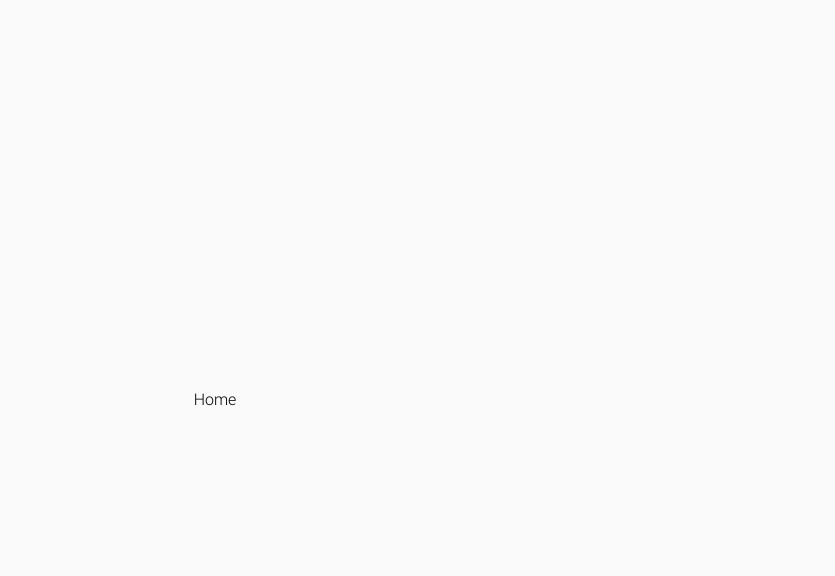
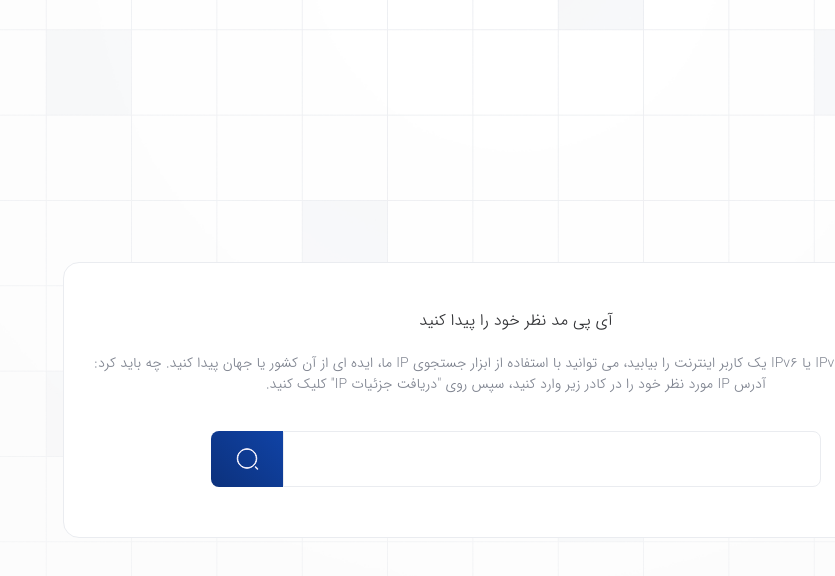
Before and after one commit to Mehrdadrd1/ip-address-info-geolocation, a React (Vite) app: page /home in a window 1280 px wide. Shown: the top 576 px of the page, without its empty margins (445-1280 px from the left). Built offline with nearby package versions, Linux system fonts and the light colour scheme.

Commit message:
icons from figma added - verification page done - homepage ui done

```diff
--- a/package.json
+++ b/package.json
@@ -13,7 +13,6 @@
     "react": "^18.3.1",
     "react-dom": "^18.3.1",
     "react-hook-form": "^7.53.0",
-    "react-icons": "^5.3.0",
     "react-router-dom": "^6.27.0",
     "react-toastify": "^10.0.6",
     "styled-components": "^6.1.13"
--- /dev/null
+++ b/src/components/ArrowLeft/ArrowLeft.tsx
@@ -0,0 +1,23 @@
+const ArrowLeft = () => {
+  return (
+    <svg
+      width="24"
+      height="24"
+      viewBox="0 0 24 24"
+      fill="none"
+      xmlns="http://www.w3.org/2000/svg"
+    >
+      <path
+        d="M4.20639 11.6464L3.85283 12L4.20639 12.3535L9.74639 17.8935C9.84113 17.9883 9.84113 18.1517 9.74639 18.2464L9.74029 18.2525L9.73441 18.2588C9.70417 18.2912 9.6453 18.32 9.56994 18.32C9.50539 18.32 9.44478 18.2977 9.39349 18.2464L3.32349 12.1764C3.22876 12.0817 3.22876 11.9183 3.32349 11.8235L9.39349 5.75355C9.48823 5.65881 9.65165 5.65881 9.74639 5.75355C9.84113 5.84829 9.84113 6.0117 9.74639 6.10644L4.20639 11.6464Z"
+        fill="#292D32"
+        stroke="#313235"
+      />
+      <path
+        d="M20.5 12.75H3.67004C3.26004 12.75 2.92004 12.41 2.92004 12C2.92004 11.59 3.26004 11.25 3.67004 11.25H20.5C20.91 11.25 21.25 11.59 21.25 12C21.25 12.41 20.91 12.75 20.5 12.75Z"
+        fill="#292D32"
+      />
+    </svg>
+  );
+};
+
+export default ArrowLeft;
--- a/src/components/Input/Input.tsx
+++ b/src/components/Input/Input.tsx
@@ -16,6 +16,10 @@ export const Input = styled.input((props) => ({
     lineHeight: "21px",
   },
   "&:hover": {
-    borderColor: props.theme.colors.gradientColor,
+    borderColor: "#1043A6",
+  },
+  "&:focus": {
+    outline: "none", // Removes the default focus outline
+    border: `1px solid #1043A6`, // Uses the theme's border color on focus
   },
 }));
--- a/src/components/LoadinfSvg/LoadinfSvg.tsx
+++ b/src/components/LoadinfSvg/LoadinfSvg.tsx
@@ -1,5 +1,3 @@
-import React from "react";
-
 const LoadinfSvg = () => {
   return (
     <div
--- /dev/null
+++ b/src/components/SearchIcon/SearchIcon.tsx
@@ -0,0 +1,32 @@
+const SearchIcon = () => {
+  return (
+    <div
+      style={{
+        display: "flex",
+        flexDirection: "row",
+        justifyContent: "center",
+        alignItems: "center",
+      }}
+    >
+      <svg
+        width="25"
+        height="24"
+        viewBox="0 0 25 24"
+        fill="none"
+        xmlns="http://www.w3.org/2000/svg"
+      >
+        <path
+          d="M12 21.25C6.62614 21.25 2.25 16.8739 2.25 11.5C2.25 6.12614 6.62614 1.75 12 1.75C17.3739 1.75 21.75 6.12614 21.75 11.5C21.75 16.8739 17.3739 21.25 12 21.25ZM12 2.25C6.89349 2.25 2.75 6.40423 2.75 11.5C2.75 16.5958 6.89349 20.75 12 20.75C17.1065 20.75 21.25 16.5958 21.25 11.5C21.25 6.40423 17.1065 2.25 12 2.25Z"
+          fill="#F9F5FF"
+          stroke="#F9F5FF"
+        />
+        <path
+          d="M22.4999 22.75C22.3099 22.75 22.1199 22.68 21.9699 22.53L19.9699 20.53C19.6799 20.24 19.6799 19.76 19.9699 19.47C20.2599 19.18 20.7399 19.18 21.0299 19.47L23.0299 21.47C23.3199 21.76 23.3199 22.24 23.0299 22.53C22.8799 22.68 22.6899 22.75 22.4999 22.75Z"
+          fill="#F9F5FF"
+        />
+      </svg>
+    </div>
+  );
+};
+
+export default SearchIcon;
--- a/src/components/Text/Text.tsx
+++ b/src/components/Text/Text.tsx
@@ -2,6 +2,7 @@ import styled from "styled-components";
 import { TitleProps } from "../../Types";
 
 export const Text = styled.h3<TitleProps>((props) => ({
+  textAlign: "center",
   fontSize: "14px",
   fontWeight: "400",
   lineHeight: "21px",
--- a/src/components/Title/Title.tsx
+++ b/src/components/Title/Title.tsx
@@ -2,6 +2,7 @@ import styled from "styled-components";
 import { TitleProps } from "../../Types";
 
 export const Title = styled.h2<TitleProps>((props) => ({
+  textAlign: "center",
   fontSize: "16px",
   fontWeight: "500",
   lineHeight: "24px",
--- a/src/components/index.tsx
+++ b/src/components/index.tsx
@@ -7,3 +7,5 @@ export { Input } from "./Input/Input";
 export { default as Timer } from "./Timer/Timer";
 export { default as Otp } from "./Otp/Otp";
 export { default as LoadinfSvg } from "./LoadinfSvg/LoadinfSvg";
+export { default as SearchIcon } from "./SearchIcon/SearchIcon";
+export { default as ArrowLeft } from "./ArrowLeft/ArrowLeft";
--- /dev/null
+++ b/src/pages/Home/Home.css
@@ -0,0 +1,32 @@
+.homeRoot {
+  height: 100vh;
+  width: 100vw;
+  background-image: url("/images/backgroundPattern.png");
+  background-size: cover;
+  background-position: center;
+  background-repeat: no-repeat;
+  display: flex;
+  justify-content: center;
+  align-items: center;
+}
+
+.homeText {
+  margin-top: 12px;
+}
+
+.homeSearch {
+  margin-top: 32px;
+  width: 610px;
+  height: 56px;
+  display: flex;
+}
+
+#homeInput {
+  border-bottom-left-radius: 0;
+  border-top-left-radius: 0;
+}
+
+#homeBtn {
+  border-bottom-right-radius: 0;
+  border-top-right-radius: 0;
+}
--- a/src/pages/Home/Home.tsx
+++ b/src/pages/Home/Home.tsx
@@ -1,5 +1,62 @@
+import { useState } from "react";
+import {
+  Button,
+  Container,
+  Input,
+  SearchIcon,
+  Text,
+  Title,
+} from "../../components";
+import "./Home.css";
+
 const Home = () => {
-  return <div>Home</div>;
+  const [btnIsHovered, setBtnIsHovered] = useState(false);
+  return (
+    <div className="homeRoot">
+      <Container width={906} height={276}>
+        <div>
+          <Title color="primary">آی پی مد نظر خود را پیدا کنید</Title>
+        </div>
+        <div className="homeText">
+          <Text color="disable">
+            اگر بتوانید آدرس IPv4 یا IPv6 یک کاربر اینترنت را بیابید، می توانید
+            با استفاده از ابزار جستجوی IP ما، ایده ای از آن کشور یا جهان پیدا
+            کنید. چه باید کرد: آدرس IP مورد نظر خود را در کادر زیر وارد کنید،
+            سپس روی "دریافت جزئیات IP" کلیک کنید.
+          </Text>
+        </div>
+        <div className="homeSearch">
+          <div style={{ display: "flex", flexGrow: 1 }}>
+            <Input
+              style={{
+                borderBottomLeftRadius: "0",
+                borderTopLeftRadius: "0",
+              }}
+            />
+          </div>
+          <div
+            style={{
+              width: "72px",
+              display: "flex",
+            }}
+          >
+            <Button
+              style={{
+                borderBottomRightRadius: "0",
+                borderTopRightRadius: "0",
+                backgroundImage: btnIsHovered ? "#0C317C" : undefined,
+                boxShadow: "none",
+              }}
+              onMouseEnter={() => setBtnIsHovered(true)} // Mouse enters (hover starts)
+              onMouseLeave={() => setBtnIsHovered(false)} // Mouse leaves (hover ends)
+            >
+              <SearchIcon />
+            </Button>
+          </div>
+        </div>
+      </Container>
+    </div>
+  );
 };
 
 export default Home;
--- a/src/pages/Verification/Verification.tsx
+++ b/src/pages/Verification/Verification.tsx
@@ -1,10 +1,10 @@
 import { useCallback } from "react";
 import { Controller, useForm } from "react-hook-form";
-import { GoArrowLeft } from "react-icons/go";
 import { useNavigate } from "react-router-dom";
 import { toast } from "react-toastify";
 import padro from "../../assets/padro.svg";
 import {
+  ArrowLeft,
   Button,
   Container,
   LoadinfSvg,
@@ -61,12 +61,12 @@ const Verification = () => {
         <div className="verificationLogo">
           <img src={padro} alt="padro-logo" />
         </div>
-        <div style={{ position: "absolute", left: "7%" }}>
-          <GoArrowLeft
-            onClick={handleNavigateBack}
-            size={25}
-            className="arrow"
-          />
+        <div
+          className="arrow"
+          onClick={handleNavigateBack}
+          style={{ position: "absolute", left: "7%" }}
+        >
+          <ArrowLeft />
         </div>
       </div>
       <div className="verificationTitles">
```
Also changed, not shown: public/images/backgroundPattern.png (renamed from src/assets/images/backgroundPattern.png), 1 other file (tests, documents, lock files or other folders).
